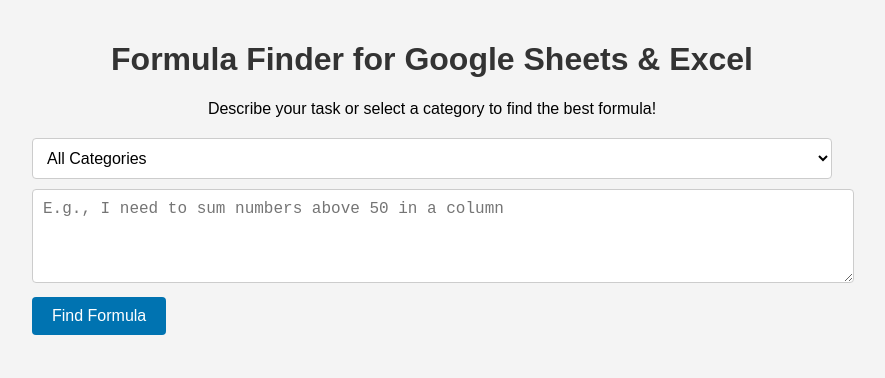
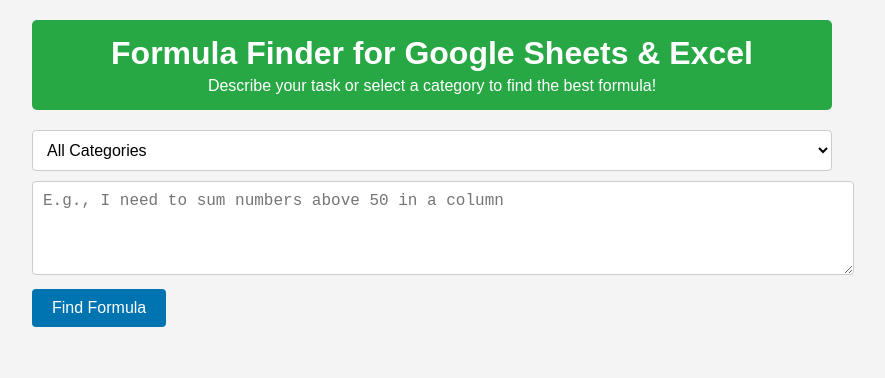
Before and after one commit to CraigO-cpu/formula-finder, a plain HTML site: page index.html in a window 1280 px wide. Shown: the whole page, without its empty margins (208-1093 px from the left). Drawn offline with Linux system fonts and the light colour scheme.

Commit message:
Styled header with green background

```diff
--- a/styles.css
+++ b/styles.css
@@ -9,10 +9,20 @@
   header {
     text-align: center;
     margin-bottom: 20px;
+    background-color: #28a745; /* Green background */
+    padding: 15px;
+    border-radius: 5px;
+    color: white; /* White text for contrast */
   }
 
   h1 {
-    color: #333;
+    color: white; /* Ensure h1 matches header text color */
+    margin: 0; /* Remove default margin for clean look */
+  }
+
+  header p {
+    color: white; /* Ensure paragraph text is white */
+    margin: 5px 0 0; /* Minimal margin for spacing */
   }
 
   select#categoryFilter {
```
